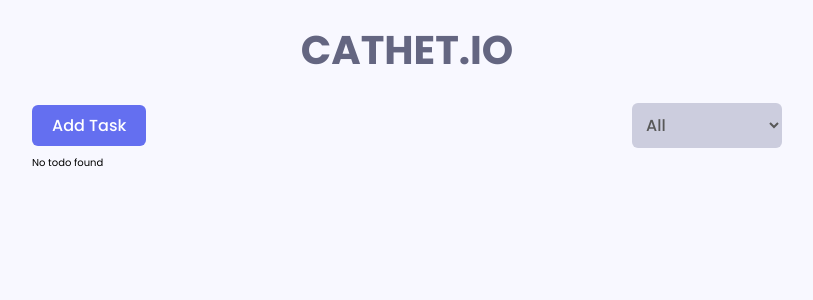
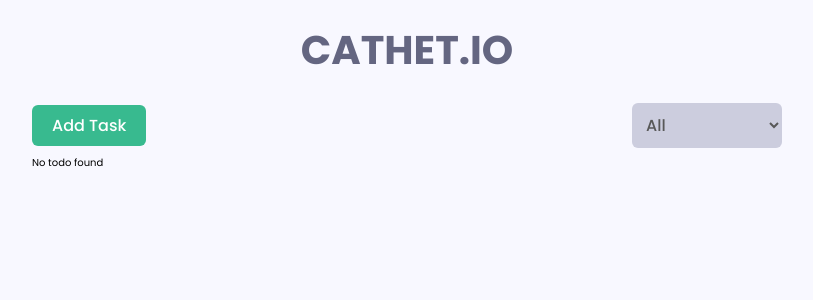
Before and after one commit to masrudmubarok/cathetio-ui, a React (Vite) app: page / in a window 1280 px wide. Shown: the top 300 px of the page, without its empty margins (233-1046 px from the left). Built offline with nearby package versions, Linux system fonts and the light colour scheme.

Commit message:
Change base color

```diff
--- a/src/styles/App.css
+++ b/src/styles/App.css
@@ -6,7 +6,7 @@
 	padding: 0;
 }
 :root {
-	--primaryPurple: #646ff0;
+	--primaryPurple: #38BA8F;
 	--black-1: #646681;
 	--black-2: #585858;
 	--bg-1: #f8f8ff;
```
